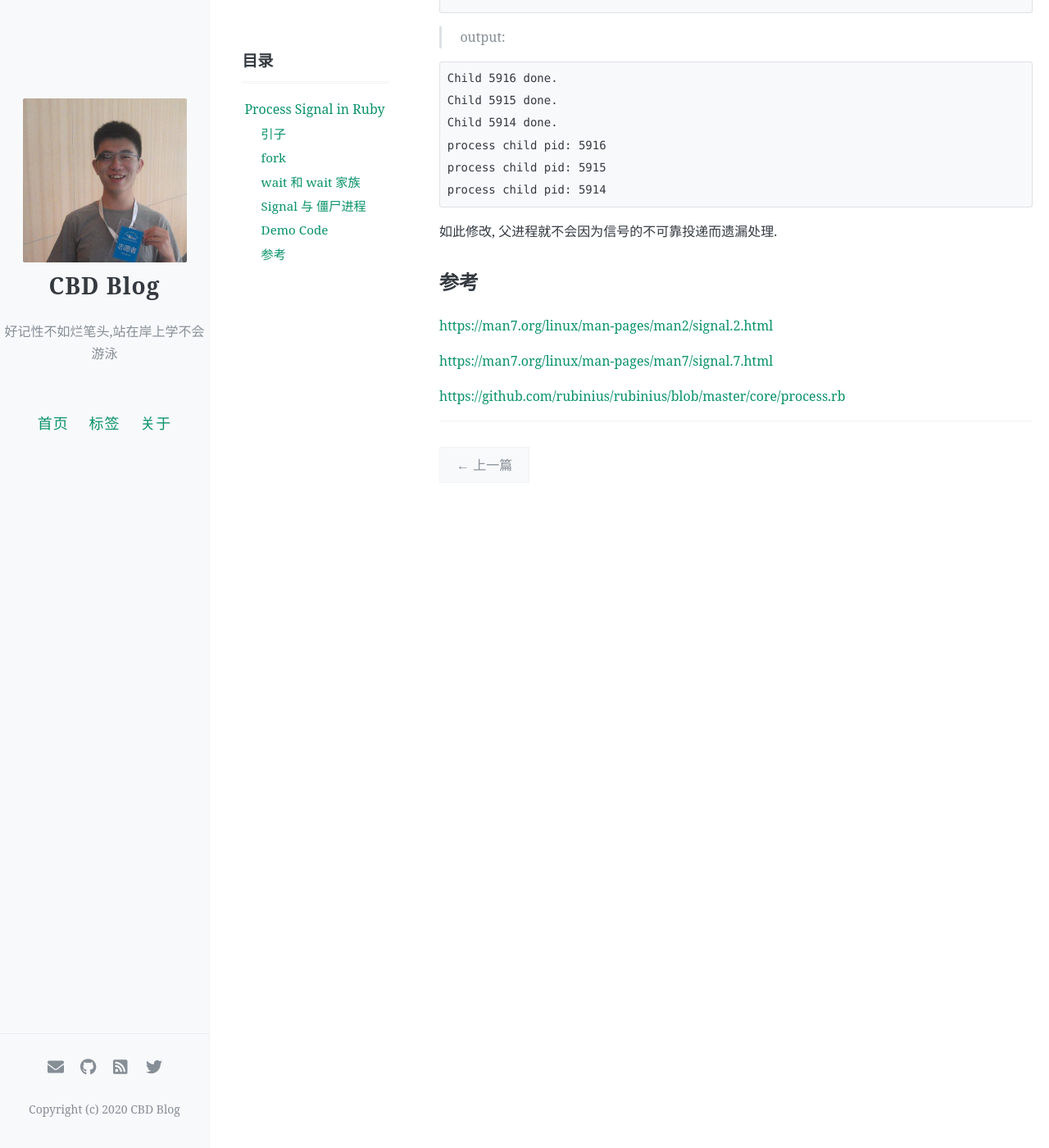
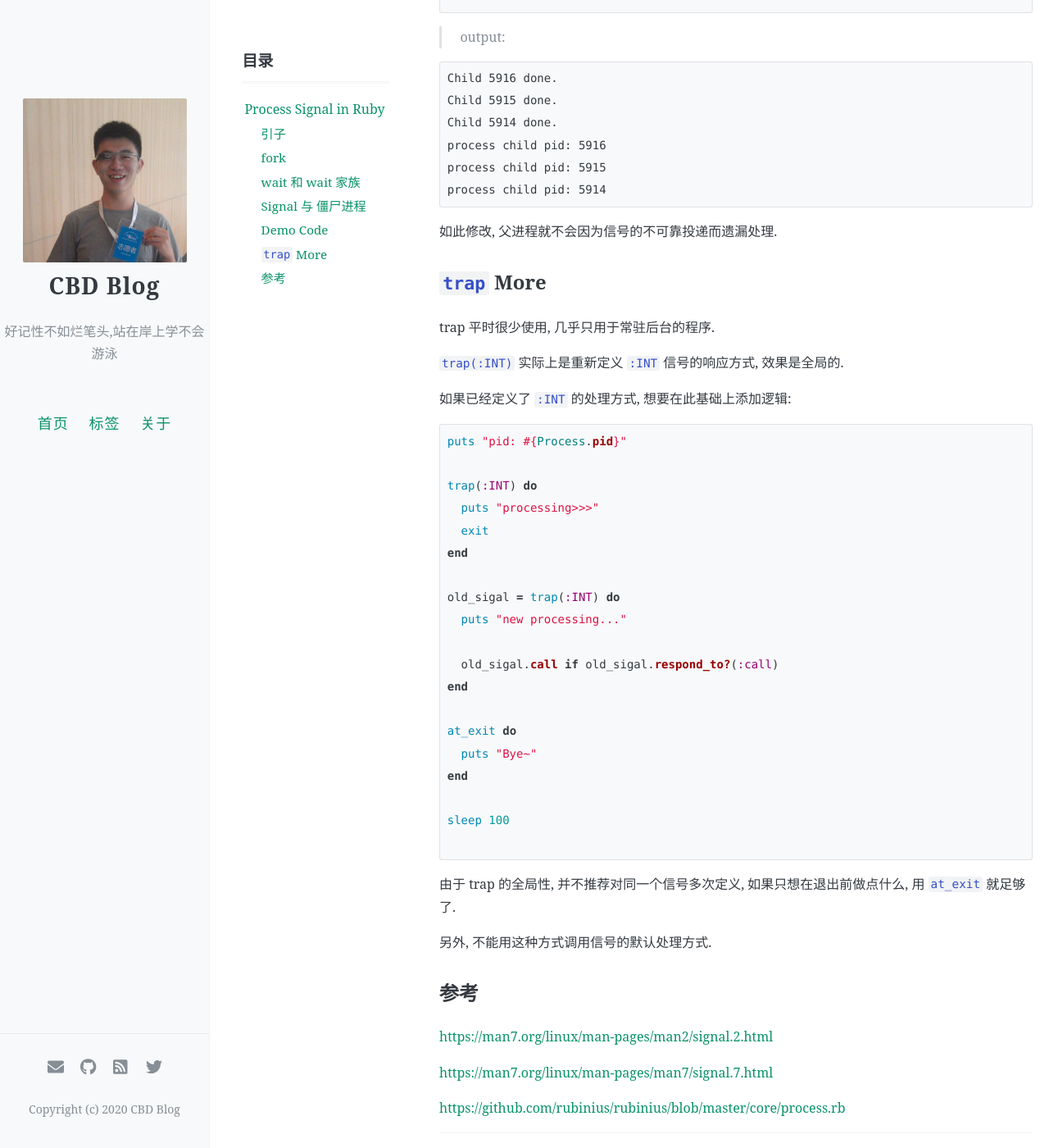
Before and after one commit to icbd/icbd.github.io, a Jekyll site: the page built from _posts/ruby/2020-08-31-process-signal-in-ruby.md, in a window 1280 px wide and 1400 px high, scrolled down 5018 px. Shown: the whole window at 82% size. Built offline with Jekyll 4.4.1, drawn with Linux system fonts in a browser that asks for light colours; comment, search, counter and statistics services are not loaded.

Commit message:
Update 2020-08-31-process-signal-in-ruby.md

````diff
--- a/_posts/ruby/2020-08-31-process-signal-in-ruby.md
+++ b/_posts/ruby/2020-08-31-process-signal-in-ruby.md
@@ -210,6 +210,40 @@ process child pid: 5914
 
 如此修改, 父进程就不会因为信号的不可靠投递而遗漏处理.
 
+## `trap` More
+
+trap 平时很少使用, 几乎只用于常驻后台的程序.
+
+`trap(:INT)` 实际上是重新定义 `:INT` 信号的响应方式, 效果是全局的.
+
+如果已经定义了 `:INT` 的处理方式, 想要在此基础上添加逻辑:
+
+```ruby
+puts "pid: #{Process.pid}"
+
+trap(:INT) do
+  puts "processing>>>"
+  exit
+end
+
+old_sigal = trap(:INT) do
+  puts "new processing..."
+
+  old_sigal.call if old_sigal.respond_to?(:call)
+end
+
+at_exit do
+  puts "Bye~"
+end
+
+sleep 100
+
+```
+
+由于 trap 的全局性, 并不推荐对同一个信号多次定义, 如果只想在退出前做点什么, 用 `at_exit` 就足够了.
+
+另外, 不能用这种方式调用信号的默认处理方式.
+
 ## 参考
 
 [https://man7.org/linux/man-pages/man2/signal.2.html](https://man7.org/linux/man-pages/man2/signal.2.html)
````
